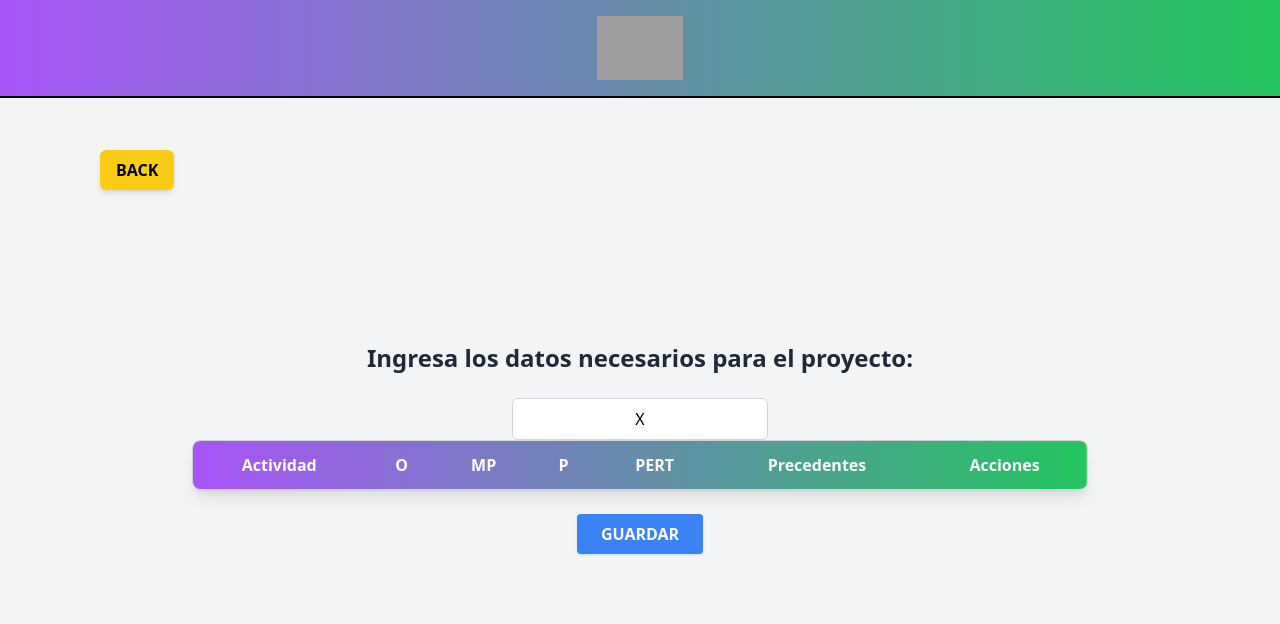
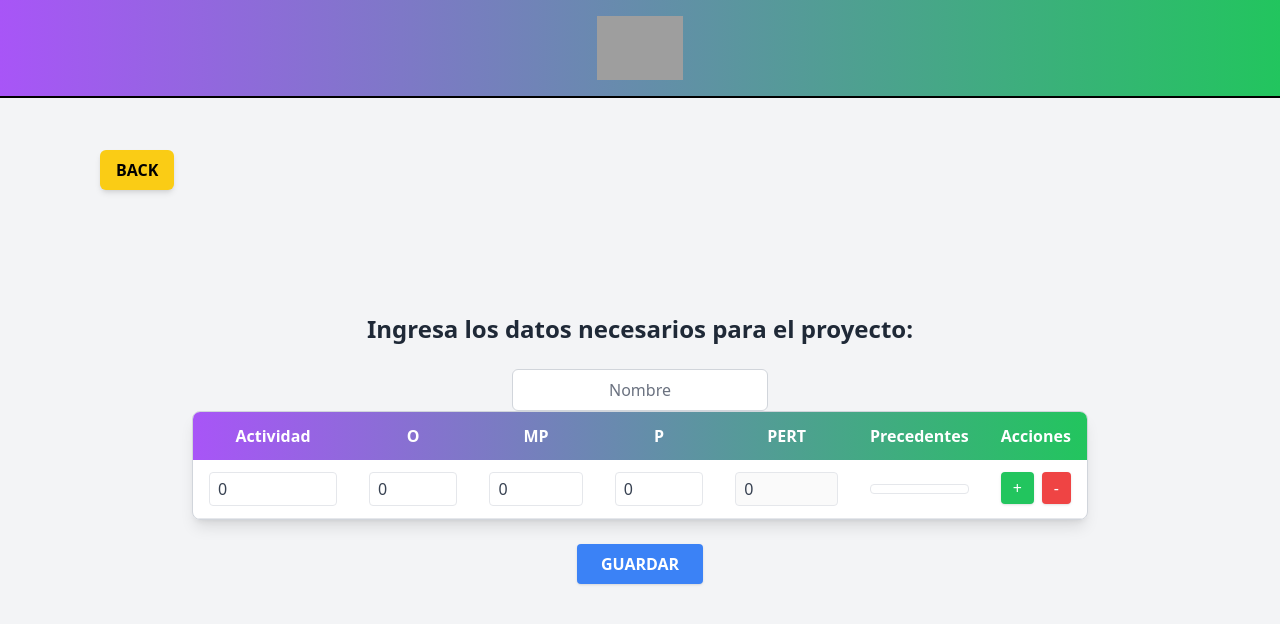
Before and after one commit to cuboalcub/RCP, an Angular app: page /create in a window 1280 px wide. Shown: the top 624 px of the page. Built offline with nearby package versions, Linux system fonts and the light colour scheme; grey boxes are pictures that could not be loaded.

Commit message:
error en el crear nuevo actividad

```diff
--- a/src/API-Routes.ts
+++ b/src/API-Routes.ts
@@ -9,6 +9,5 @@ export const API_ROUTES = {
         view:'/project/view',
         add:'/project/add',
         edit:'/project/edit',
-
     }
 }
--- a/src/app/create-table/create-table.component.html
+++ b/src/app/create-table/create-table.component.html
@@ -16,9 +16,8 @@
   type="text"
   placeholder="Nombre"
   class="text-center placeholder-gray-500 border border-gray-300 rounded-md p-2 w-64"
-  [(ngModel)]="nombre"
-
->
+  [(ngModel)]="proyecto.nombre"
+  >
 
   <!-- Contenedor de Tabla con Altura Máxima -->
   <div class="overflow-x-auto w-full max-w-4xl max-h-96 border border-gray-300 rounded-lg shadow-lg">
@@ -35,13 +34,14 @@
         </tr>
       </thead>
       <tbody class="text-gray-700">
-        <tr *ngFor="let row of rows; let i = index" class="border-b">
+        <tr *ngFor="let row of proyecto.actividades| keyvalue; let i = index" class="border-b">
           <td class="py-3 px-4">
             <input
               type="text"
               placeholder="Actividad"
-              [(ngModel)]="row.nombre"
-              (input)="onNombreChange()"
+              [(ngModel)]="row.key"
+              (click)="key(row.key)"
+              (ngModelChange)="onNombreChange( $event)"
               class="w-full px-2 py-1 border rounded focus:outline-none focus:ring-2 focus:ring-purple-500"
             >
           </td>
@@ -49,15 +49,15 @@
             <input
               type="number"
               placeholder="O"
-              [(ngModel)]="row.o"
+              [(ngModel)]="row.value.o"
               class="w-full px-2 py-1 border rounded focus:outline-none focus:ring-2 focus:ring-green-500"
             >
           </td>
           <td class="py-3 px-4">
             <input
               type="number"
-              placeholder="mp"
-              [(ngModel)]="row.mp"
+              placeholder="MP"
+              [(ngModel)]="row.value.mp"
               class="w-full px-2 py-1 border rounded focus:outline-none focus:ring-2 focus:ring-blue-500"
             >
           </td>
@@ -65,36 +65,36 @@
             <input
               type="number"
               placeholder="P"
-              [(ngModel)]="row.p"
+              [(ngModel)]="row.value.p"
               class="w-full px-2 py-1 border rounded focus:outline-none focus:ring-2 focus:ring-yellow-500"
             >
           </td>
           <td class="py-3 px-4">
             <input
               type="number"
-              [disabled]="true"
-              placeholder="PERT"
-              [(ngModel)]="row.pert"
+              [value]="calculatePERT(row.value)"
+              disabled
               class="w-full px-2 py-1 border rounded focus:outline-none"
             >
           </td>
+
           <td class="py-3 px-4">
             <div class="border rounded px-2 py-1 focus:outline-none focus:ring-2 focus:ring-indigo-500">
-              <div *ngFor="let option of filteredActividades(row)" class="flex items-center space-x-2 cursor-pointer">
+              <div *ngFor="let option of filteredActividades(row.key)" class="flex items-center space-x-2 cursor-pointer">
                 <input
                   type="checkbox"
-                  [checked]="row.precedentes.includes(option)"
-                  (click)="togglePrecedente(row, option)"
+                  [checked]="row.value.precedentes.includes(option)"
+                  (click)="togglePrecedente(row.value, option)"
                   class="cursor-pointer"
                 >
-                <label (click)="togglePrecedente(row, option)" class="cursor-pointer">{{ option }}</label>
+                <label (click)="togglePrecedente(row.value, option)" class="cursor-pointer">{{ option }}</label>
               </div>
             </div>
           </td>
 
           <td class="py-3 px-4 flex space-x-2">
             <button (click)="addRow()" class="bg-green-500 hover:bg-green-600 text-white px-3 py-1 rounded shadow">+</button>
-            <button (click)="removeRow(i)" class="bg-red-500 hover:bg-red-600 text-white px-3 py-1 rounded shadow">-</button>
+            <button (click)="removeRow(row.key)" class="bg-red-500 hover:bg-red-600 text-white px-3 py-1 rounded shadow">-</button>
           </td>
         </tr>
 
--- a/src/app/create-table/create-table.component.ts
+++ b/src/app/create-table/create-table.component.ts
@@ -1,3 +1,4 @@
+import { CreateService } from '../services/create.service';
 import { Component } from '@angular/core';
 import { CommonModule } from '@angular/common';
 import { FormsModule } from '@angular/forms';
@@ -12,16 +13,28 @@ import { Location } from '@angular/common';
 })
 export class CreateTableComponent {
   proyecto: Proyecto = {
-    id: 1,
-    nombre: 'Nuevo Proyecto',
+    nombre: '',
     actividades: {},
   };
 
-  nombre: string = 'X'; // Nombre del proyecto por defecto
-  actividadesNombres: string[] = []; // Lista de nombres de actividades para precedentes
+  actividadesNombres: string[] = [];
 
-  constructor(private location: Location) {
+  oldkey: string = "";
+  constructor(private location: Location, private createService: CreateService, )  {}
+
+  // Método correcto del ciclo de vida de Angular
+  ngOnInit(): void {
+    const key = Object.keys(this.proyecto.actividades).length.toString();
+    this.proyecto.actividades[key] = {
+      o: 0,
+      mp: 0,
+      p: 0,
+      pert: 0,
+      precedentes: [],
+    };
     this.updateActividadesNombres();
+
+    console.log(this.proyecto);
   }
 
   // Navegar hacia atrás
@@ -32,12 +45,28 @@ export class CreateTableComponent {
   // Actualiza la lista de nombres de actividades
   updateActividadesNombres(): void {
     this.actividadesNombres = Object.keys(this.proyecto.actividades);
+
   }
+
+  key(key:string){
+    this.oldkey = key;
+  }
+
+// Método para manejar el cambio de nombre de una actividad
+onNombreChange( newKey: string): void {
+
+  this.proyecto.actividades[newKey] = this.proyecto.actividades[this.oldkey];
+  delete this.proyecto.actividades[this.oldkey];
+
+  // Actualizar la lista de actividades
+  this.updateActividadesNombres();
+}
+
 
   // Agrega una nueva actividad al proyecto
   addRow(): void {
-    const id = `Actividad${this.actividadesNombres.length + 1}`;
-    this.proyecto.actividades[id] = {
+    const key = "A"+Object.keys(this.proyecto.actividades).length.toString();
+    this.proyecto.actividades[key] = {
       o: 0,
       mp: 0,
       p: 0,
@@ -46,6 +75,8 @@ export class CreateTableComponent {
     };
     this.updateActividadesNombres();
   }
+
+
 
   // Elimina una actividad por su clave
   removeRow(key: string): void {
@@ -58,27 +89,46 @@ export class CreateTableComponent {
     return (actividad.o + 4 * actividad.mp + actividad.p) / 6;
   }
 
+
   // Manejo de precedentes en una actividad
   onPrecedentesChange(key: string, selected: string[]): void {
     this.proyecto.actividades[key].precedentes = selected;
     console.log(`Precedentes de ${key} actualizados:`, selected);
   }
 
-  // Guardar datos del proyecto
   saveData(): void {
     const actividades = Object.values(this.proyecto.actividades);
+    if (this.proyecto.nombre == null){
+      alert('El nombre del proyecto no puede estar vacío.');
+      return;
+    }
     const invalidActividades = actividades.filter(
       (actividad) =>
-        actividad.o === null || actividad.mp === null || actividad.p === null
+        actividad.o === null ||
+        actividad.o < 0 ||
+        actividad.mp === null ||
+        actividad.mp < 0 ||
+        actividad.p === null ||
+        actividad.p < 0
     );
 
     if (invalidActividades.length > 0) {
-      alert('Todos los campos obligatorios deben estar llenos.');
+      alert('Todos los campos deben tener valores válidos (mayores o iguales a 0).');
       return;
     }
+    console.log('Datos guardados del proyecto:', this.proyecto);
+    this.createService.create(this.proyecto).subscribe(
+      () => {
+        alert('Proyecto creado con éxito');
+        this.location.back();
+      },
+      (error) => {
+        alert('Error al crear el proyecto');
+        console.error(error);
+      }
+    );
+  }
 
-    console.log('Datos guardados del proyecto:', this.proyecto);
-  }
 
   // Alterna el estado de un precedente en la actividad
   togglePrecedente(actividad: Actividad, option: string): void {
--- a/src/app/edit-table/edit-table.component.html
+++ b/src/app/edit-table/edit-table.component.html
@@ -35,7 +35,7 @@
               <input
                 type="text"
                 placeholder="Actividad"
-                [(ngModel)]="row.nombre"
+
                 (input)="onNombreChange()"
                 class="w-full px-2 py-1 border rounded focus:outline-none focus:ring-2 focus:ring-purple-500"
               >
@@ -73,7 +73,7 @@
                 class="w-full px-2 py-1 border rounded focus:outline-none"
               >
             </td>
-            <td class="py-3 px-4">
+            <!-- <td class="py-3 px-4">
               <div class="border rounded px-2 py-1 focus:outline-none focus:ring-2 focus:ring-indigo-500">
                 <div *ngFor="let option of filteredActividades(row)" class="flex items-center space-x-2 cursor-pointer">
                   <input
@@ -85,7 +85,7 @@
                   <label (click)="togglePrecedente(row, option)" class="cursor-pointer">{{ option }}</label>
                 </div>
               </div>
-            </td>
+            </td> -->
 
             <td class="py-3 px-4 flex space-x-2">
               <button (click)="addRow()" class="bg-green-500 hover:bg-green-600 text-white px-3 py-1 rounded shadow">+</button>
--- a/src/app/edit-table/edit-table.component.ts
+++ b/src/app/edit-table/edit-table.component.ts
@@ -13,71 +13,51 @@ import { Actividad } from '../models/actividades';
 })
 export class EditTableComponent {
   rows: Actividad[] = [
-    { nombre: '', o: 0, mp: 0, p: 0, pert: 0, precedentes: [] },
+    {  o: 0, mp: 0, p: 0, pert: 0, precedentes: [] },
   ];
 
   actividades: string[] = [];
 
   constructor(private location: Location) {
-    this.updateActividades();
+
   }
 
   goBack(): void {
-    this.location.back(); // Navegar a la página anterior
+
   }
 
   updateActividades(): void {
-    this.actividades = this.rows.map((row) => row.nombre).filter((a) => a);
+
   }
 
   addRow(): void {
-    this.rows.push({ nombre: '', mp: 0, o: 0, p: 0, pert: 0, precedentes: [] });
-    this.updateActividades();
+
   }
 
   removeRow(index: number): void {
-    if (this.rows.length > 1) {
-      this.rows.splice(index, 1);
-      this.updateActividades();
-    }
+
   }
 
-  calculatePERT(row: Actividad): number {
-    return (row.o + 4 * row.mp + row.p) / 6;
+  calculatePERT(row: Actividad) {
+
   }
 
   onNombreChange(): void {
-    this.updateActividades();
   }
 
   onPrecedentesChange(row: Actividad, selected: string[]): void {
-    row.precedentes = selected;
-    console.log(`Precedentes de ${row.nombre} actualizados:`, row.precedentes);
+
   }
 
   saveData() {
-    const invalidRows = this.rows.filter(row =>
-      !row.nombre || row.o === null || row.mp === null || row.p === null
-    );
 
-    if (invalidRows.length > 0) {
-      alert('Todos los campos obligatorios deben estar llenos.');
-      return;
-    }
-
-    console.log('Datos guardados:', this.rows);
   }
 
   togglePrecedente(row: any, option: string): void {
-    const index = row.precedentes.indexOf(option);
-    if (index === -1) {
-      row.precedentes.push(option);
-    } else {
-      row.precedentes.splice(index, 1);
-    }
+
   }
 
-  filteredActividades(row: any): string[] {
-    return this.actividades.filter((actividad) => actividad !== row.nombre);
+  filteredActividades(row: any) {
+
   }
 }
--- a/src/app/models/actividades.ts
+++ b/src/app/models/actividades.ts
@@ -1,5 +1,5 @@
 export interface Actividad {
-    o: number; // Tiempo de actividad
+    o: number ; // Tiempo de la actividad
     mp: number; // Tiempo de media de la actividad
     p: number; // Tiempo de la actividad
     pert: number; // Tiempo estimado de la actividad
@@ -8,7 +8,6 @@ export interface Actividad {
 
 // Modelo principal que contiene el nombre del proyecto y las actividades
 export interface Proyecto {
-    id : number; // Identificador del proyecto
     nombre: string; // Nombre del proyecto
-    actividades: Record<string, Actividad>; // Un mapa de actividades por su clave única
+    actividades: Record<string , Actividad>
 }
--- a/src/app/services/home.service.ts
+++ b/src/app/services/home.service.ts
@@ -1,7 +1,6 @@
 import { Injectable } from '@angular/core';
 import { HttpClient, HttpHeaders } from '@angular/common/http';
 import { API_ROUTES } from '../../API-Routes';
-import { Token } from '@angular/compiler';
 import { Project } from '../models/project/project.modelo';
 @Injectable({
   providedIn: 'root'
```
Also changed, not shown: src/app/services/cookie.service.ts (added, +11 -0 lines), src/app/services/create.service.ts (added, +31 -0 lines), src/app/services/edit-table.service.ts (+0 -27 lines), src/app/home/home.component.ts (indentation only), 2 other files (tests, documents, lock files or other folders).
